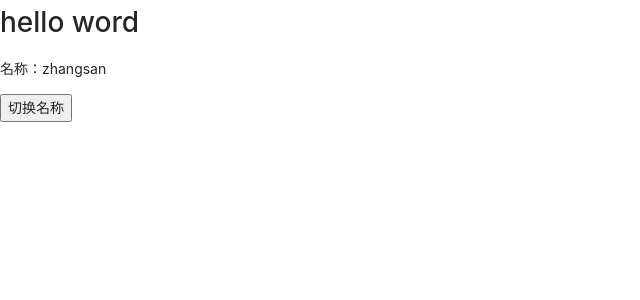
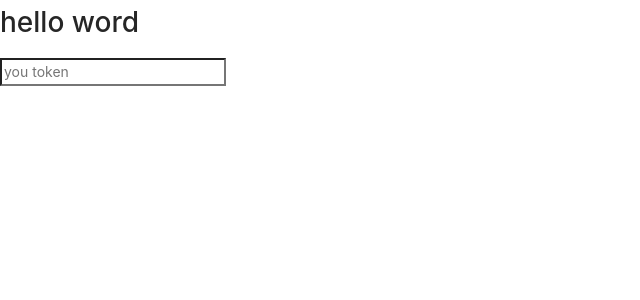
Before and after one commit to z3718l/react-test-app, a React app: page / in a window 1280 px wide. Shown: the top 300 px of the page, without its empty margins (0-640 px from the left). Built offline with nearby package versions, Linux system fonts and the light colour scheme.

Commit message:
feat(settoken): 设置token

```diff
--- /dev/null
+++ b/src/Demo3/tokenForm.jsx
@@ -0,0 +1,61 @@
+import React, { useState, useEffect } from 'react'
+class TokenForm extends React.Component {
+    handleSubmit = event => {
+        event.preventDefault()
+        const { setToken } = this.props
+        const token = this.tokenInput.value
+        if (token) {
+            setToken(token)
+        }
+    }
+    render () {
+        return (
+            <div>
+                <form onSubmit={this.handleSubmit}>
+                    <input type="text" name="token" placeholder="you token" ref={ input => this.tokenInput = input }/>
+                </form>
+            </div>
+        )
+    }
+}
+
+// 一个文件中可以有多个类，只要是一个类作为主类导出就行了
+// class TokenApp extends React.Component {
+//     state = {
+//         token: null
+//     }
+//     componentDidMount() {
+//         this.setState({
+//             token: sessionStorage.getItem('token')
+//         })
+//     }
+//     setToken = (token) => {
+//         sessionStorage.setItem('token', token)
+//         this.setState({
+//             token
+//         })
+//     }
+//     render () {
+//         const { token } = this.state
+//         return (
+//             <div>
+//                 { token ? token : <TokenForm setToken={ this.setToken }/> }
+//             </div>
+//         )
+//     }
+// }
+// export default TokenApp
+
+// 改写成hook方式
+const TokenApp = () => {
+    const [token, setToken] = useState(sessionStorage.getItem('token'))
+    useEffect(() => {
+        sessionStorage.setItem('token', token)
+    })
+    return (
+        <div>
+            { token ? token : <TokenForm setToken={ setToken }/> }
+        </div>
+    )
+}
+export default TokenApp
--- a/src/app.jsx
+++ b/src/app.jsx
@@ -1,7 +1,8 @@
 import React from 'react'
 import Demo1 from './Demo1'
 import Demo2 from './Dome2'
-import Demo3 from './Demo3/user'
+import Demo3user from './Demo3/user'
+import Demo3token from './Demo3/tokenForm'
 
 class App extends React.Component{
     // 渲染函数
@@ -13,7 +14,8 @@ class App extends React.Component{
                 {/* ========= */}
                 {/* <Demo2/> */}
                 {/* ========= */}
-                <Demo3/>
+                {/* <Demo3user/> */}
+                <Demo3token/>
             </div>
         )
     }
```
